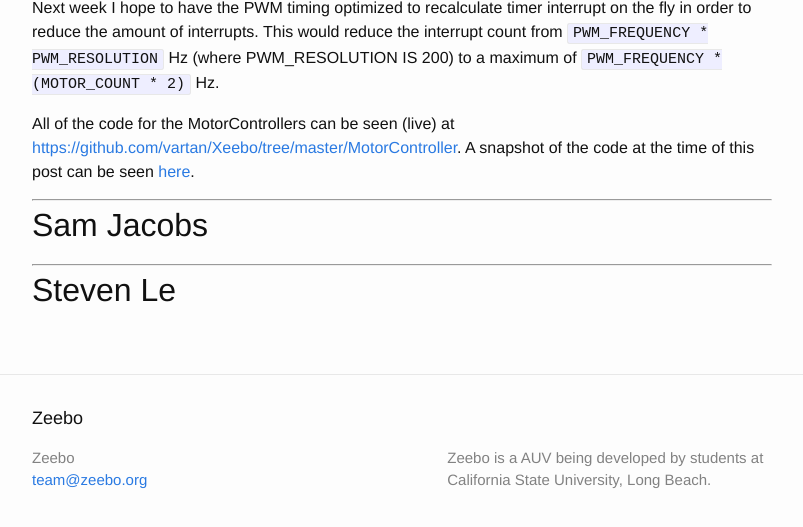
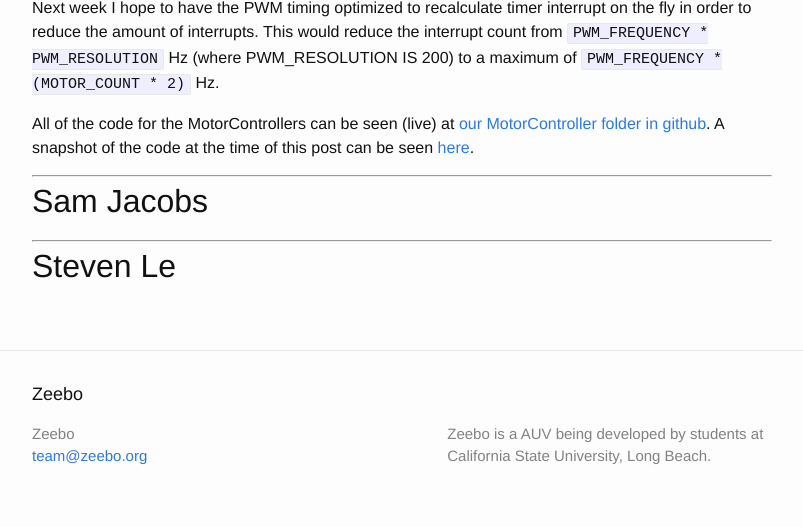
Before and after one commit to vartan/Xeebo, a Jekyll site: the page built from _posts/2015-02-06-weekly-report-week-4.md, in a window 1280 px wide and 900 px high, scrolled down 1003 px, cut to the strip 348-875 px from the top of the window. Shown: the whole strip, without its empty margins (238-1041 px from the left). Built offline with Jekyll 4.4.1, drawn with Linux system fonts in a browser that asks for light colours; comment, search, counter and statistics services are not loaded.

Commit message:
adding github link

```diff
--- a/_posts/2015-02-06-weekly-report-week-4.md
+++ b/_posts/2015-02-06-weekly-report-week-4.md
@@ -34,7 +34,7 @@
 Next week I hope to have the PWM timing optimized to recalculate timer interrupt on the fly in order to reduce the amount of interrupts. This would reduce the interrupt count from `PWM_FREQUENCY * PWM_RESOLUTION` Hz (where PWM_RESOLUTION IS 200) to a maximum of `PWM_FREQUENCY * (MOTOR_COUNT * 2)` Hz.
 
 All of the code for the MotorControllers can be seen (live) at
-[https://github.com/vartan/Xeebo/tree/master/MotorController](https://github.com/vartan/Xeebo/tree/master/MotorController). A snapshot of the code at the time of this post can be seen [here](https://github.com/vartan/Xeebo/tree/aa099bb59fe80b94c9b2bfb9b9bf18905909a856/MotorController).
+[our MotorController folder in github](https://github.com/vartan/Xeebo/tree/master/MotorController). A snapshot of the code at the time of this post can be seen [here](https://github.com/vartan/Xeebo/tree/aa099bb59fe80b94c9b2bfb9b9bf18905909a856/MotorController).
 
 ---
 
```
